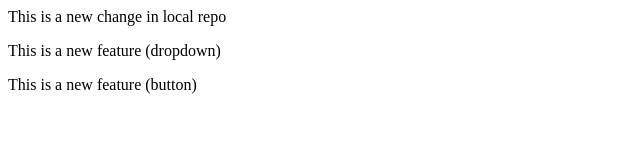
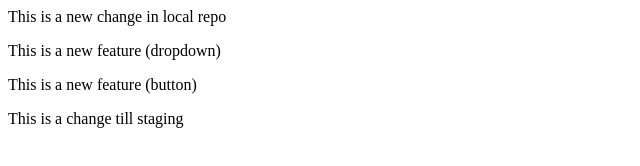
Before and after one commit to anikrc1986/LocalRepo-Github, a plain HTML site: page index.html in a window 1280 px wide. Shown: the whole page, without its empty margins (0-640 px from the left). Drawn offline with Linux system fonts and the light colour scheme.

Commit message:
Final changes

```diff
--- a/index.html
+++ b/index.html
@@ -1,3 +1,4 @@
 <p>This is a new change in local repo</p>
 <p>This is a new feature (dropdown)</p>
 <p>This is a new feature (button)</p>
+<p>This is a change till staging</p>
```
